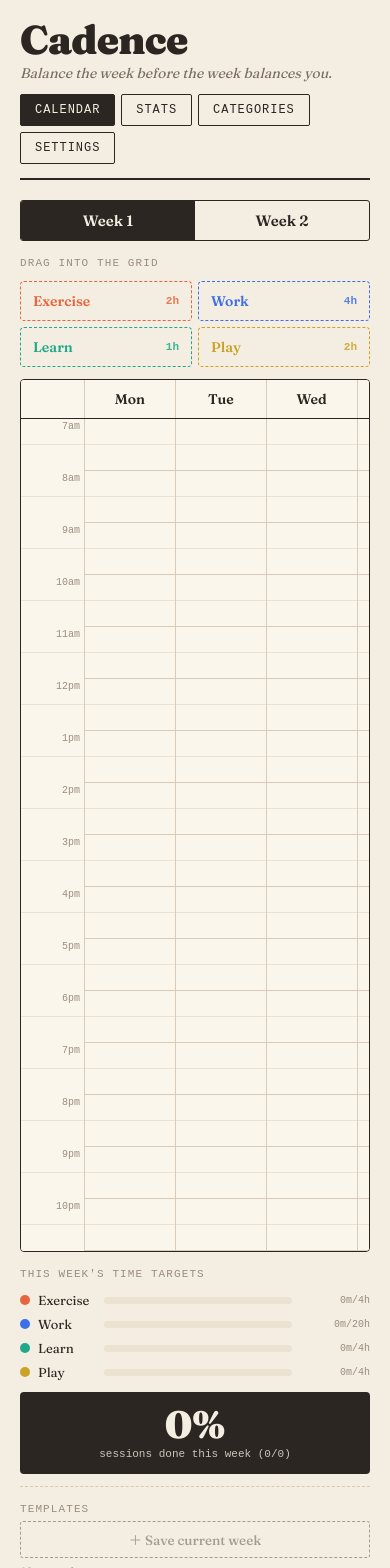
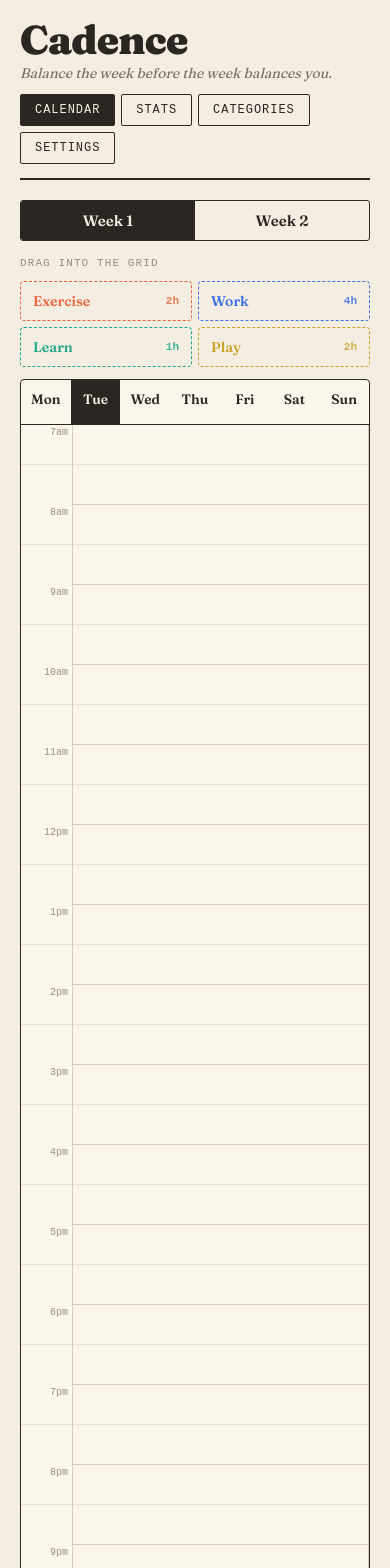
Before and after one commit to Malinovent/cadence, a React (Vite) app: page / in a window 390 px wide. Shown: the top 1568 px of the page. Built offline with nearby package versions, Linux system fonts and the light colour scheme; a web font is replaced by a local one.

Commit message:
Add one-day phone view with Mon-Sun strip and swipe
Co-Authored-By: Claude Opus 5.5 <noreply@anthropic.com>

```diff
--- a/src/App.tsx
+++ b/src/App.tsx
@@ -6,11 +6,14 @@ import Sidebar from "./components/Sidebar";
 import StatsView from "./components/StatsView";
 import WeekGrid from "./components/WeekGrid";
 import { useInteraction } from "./interaction/useInteraction";
-import type { WeekIndex } from "./lib/actions";
+import { moveBlock, type WeekIndex } from "./lib/actions";
+import { ROW_H_PHONE } from "./lib/constants";
+import { defaultDay } from "./lib/dayview";
 import { resolveDrop } from "./lib/gesture";
-import type { CadenceData } from "./lib/model";
+import type { Block, CadenceData } from "./lib/model";
 import type { StatsRange } from "./lib/stats";
 import { useCadence } from "./state/useCadence";
+import { useIsPhone } from "./state/useIsPhone";
 import { FONT_IMPORT, S } from "./styles";
 
 export default function App() {
@@ -20,6 +23,8 @@ export default function App() {
   const [statsRange, setStatsRange] = useState<StatsRange>("month");
   const [editingId, setEditingId] = useState<string | null>(null); // block open in the inline editor
   const [armedCatId, setArmedCatId] = useState<string | null>(null); // tap-to-place: armed tray category
+  const [phoneDay, setPhoneDay] = useState(() => defaultDay(0, new Date())); // phone: the one day shown, Mon = 0
+  const isPhone = useIsPhone();
 
   // drag-and-drop and resize for the tray and the grid (Pointer Events, see src/interaction)
   const interaction = useInteraction({
@@ -59,6 +64,13 @@ export default function App() {
     changeWeek(0);
   };
 
+  // editor day chips: move the block; on phone the view follows it, if it actually moved
+  const onMoveToDay = (p: Block, day: number) => {
+    const moved = moveBlock(data, activeWeek, p.id, day, p.start) !== data;
+    actions.moveBlock(activeWeek, p.id, day, p.start);
+    if (isPhone && moved && p.day !== day) setPhoneDay(day);
+  };
+
   // an import replaces everything; drop UI state that may point at old blocks
   const onReplace = (next: CadenceData) => {
     actions.replaceAll(next);
@@ -92,6 +104,8 @@ export default function App() {
             armedCatId={armedCatId}
             onPlaced={() => setArmedCatId(null)}
             actions={actions}
+            onMoveToDay={onMoveToDay}
+            {...(isPhone ? { rowH: ROW_H_PHONE, days: [phoneDay], phone: { day: phoneDay, setDay: setPhoneDay } } : {})}
           />
         </div>
       )}
--- a/src/components/WeekGrid.tsx
+++ b/src/components/WeekGrid.tsx
@@ -1,12 +1,14 @@
 import type React from "react";
+import { useEffect, useRef } from "react";
 import type { Interaction } from "../interaction/useInteraction";
 import type { WeekIndex } from "../lib/actions";
 import { DAY_END, DAY_START, DAYS, ROW_H, STEP } from "../lib/constants";
+import { daysWithBlocks, swipeDay } from "../lib/dayview";
 import { blockBox, dropPreview, resolveDrop, slotStartAt } from "../lib/gesture";
 import type { Block as BlockT, Category } from "../lib/model";
 import { fmtTime } from "../lib/time";
 import type { CadenceActions } from "../state/useCadence";
-import { line, paper2, S } from "../styles";
+import { ink, line, paper, paper2, S } from "../styles";
 import Block from "./Block";
 
 const SLOTS: number[] = [];
@@ -29,7 +31,13 @@ type Props = {
   >;
   rowH?: number; // px per 30-min row (desktop ROW_H)
   days?: readonly number[]; // day indexes shown as columns, Mon = 0 (desktop: all seven)
+  // phone one-day view: the day strip replaces the head row, swipes change day
+  phone?: { day: number; setDay: (day: number) => void };
+  onMoveToDay?: (p: BlockT, day: number) => void; // editor day chips (default: moveBlock)
 };
+
+// x/y where a touch went down on the grid body, and whether the engine dragged/resized since
+type SwipeStart = { x: number; y: number; busy: boolean };
 
 export default function WeekGrid({
   week,
@@ -43,9 +51,11 @@ export default function WeekGrid({
   actions,
   rowH = ROW_H,
   days = ALL_DAYS,
+  phone,
+  onMoveToDay: onMoveToDayProp,
 }: Props) {
   const { engine, state } = interaction;
-  const cols = `64px repeat(${days.length}, 1fr)`;
+  const cols = phone ? "52px 1fr" : `64px repeat(${days.length}, 1fr)`;
   const colHeight = SLOTS.length * rowH;
 
   // what the current drag would do: outline the landing spot, or highlight the block to tag
@@ -87,10 +97,35 @@ export default function WeekGrid({
     actions.removeBlock(p.id);
   };
 
-  const onMoveToDay = (p: BlockT, day: number) => actions.moveBlock(week, p.id, day, p.start);
+  const onMoveToDay = onMoveToDayProp ?? ((p: BlockT, day: number) => actions.moveBlock(week, p.id, day, p.start));
+
+  // phone: a horizontal swipe on the body changes day, unless the engine dragged or resized
+  const swipe = useRef<SwipeStart | null>(null);
+  const engineActive = !!(state.drag || state.resize);
+  useEffect(() => {
+    if (engineActive && swipe.current) swipe.current.busy = true;
+  }, [engineActive]);
+  const onTouchStart = (e: React.TouchEvent) => {
+    const t = e.touches[0];
+    swipe.current = e.touches.length === 1 && t ? { x: t.clientX, y: t.clientY, busy: engineActive } : null;
+  };
+  const onTouchEnd = (e: React.TouchEvent) => {
+    const s = swipe.current;
+    const t = e.changedTouches[0];
+    swipe.current = null;
+    if (!phone || !s || !t) return;
+    const next = swipeDay(phone.day, t.clientX - s.x, t.clientY - s.y, s.busy || engineActive);
+    if (next !== null) phone.setDay(next);
+  };
+  const onTouchCancel = () => {
+    swipe.current = null;
+  };
 
   return (
     <div ref={engine.setGrid} data-row-h={rowH} style={S.gridWrap}>
+      {phone ? (
+        <DayStrip day={phone.day} setDay={phone.setDay} hasBlocks={daysWithBlocks(blocks)} />
+      ) : (
         <div style={{ ...S.headRow, gridTemplateColumns: cols }}>
           <div style={S.corner} />
           {days.map((d) => (
@@ -99,7 +134,13 @@ export default function WeekGrid({
             </div>
           ))}
         </div>
-      <div style={{ ...S.bodyRow, gridTemplateColumns: cols }}>
+      )}
+      <div
+        style={phone ? { display: "grid", gridTemplateColumns: cols } : { ...S.bodyRow, gridTemplateColumns: cols }}
+        onTouchStart={phone ? onTouchStart : undefined}
+        onTouchEnd={phone ? onTouchEnd : undefined}
+        onTouchCancel={phone ? onTouchCancel : undefined}
+      >
         <div style={S.timeColWrap}>
           {SLOTS.map((t) => (
             <div key={t} style={{ ...S.timeLabel, height: rowH, opacity: t % 60 === 0 ? 1 : 0 }}>
@@ -149,3 +190,25 @@ export default function WeekGrid({
     </div>
   );
 }
+
+// phone: Mon-Sun strip in place of the head row; a dot marks days with blocks this week
+function DayStrip({ day, setDay, hasBlocks }: { day: number; setDay: (d: number) => void; hasBlocks: boolean[] }) {
+  return (
+    <div style={S.dayStrip}>
+      {DAYS.map((name, i) => {
+        const on = i === day;
+        return (
+          <button
+            key={name}
+            onClick={() => setDay(i)}
+            aria-pressed={on}
+            style={{ ...S.dayStripBtn, background: on ? ink : "transparent", color: on ? paper : ink }}
+          >
+            {name}
+            <span style={{ ...S.dayDot, background: hasBlocks[i] ? (on ? paper : "#9a8d7d") : "transparent" }} />
+          </button>
+        );
+      })}
+    </div>
+  );
+}
--- a/src/lib/constants.ts
+++ b/src/lib/constants.ts
@@ -3,7 +3,8 @@ import type { Category } from "./model";
 export const DAYS = ["Mon", "Tue", "Wed", "Thu", "Fri", "Sat", "Sun"] as const;
 export const DAY_START = 7 * 60; // 7:00
 export const DAY_END = 23 * 60; // 23:00
-export const ROW_H = 26; // fixed pixel height per 30-min slot row
+export const ROW_H = 26; // fixed pixel height per 30-min slot row (desktop)
+export const ROW_H_PHONE = 40; // phone one-day view (< 900px)
 export const STEP = 30; // fixed: 30-minute slots
 export const SNAP_THRESHOLD = 25; // minutes — within this, snap to a neighbor edge
 
--- /dev/null
+++ b/src/lib/dayview.ts
@@ -0,0 +1,45 @@
+// Pure helpers for the phone one-day view (SPEC "Phase 3 design" -> "Phone layout")
+// and for block text that must scale with the grid's row height.
+import type { WeekIndex } from "./actions";
+import { DAYS, ROW_H } from "./constants";
+import { BLOCK_GAP } from "./gesture";
+
+export const SWIPE_MIN_DX = 50; // px of horizontal travel for a swipe
+export const SWIPE_RATIO = 1.5; // |dx| must beat |dy| by this factor
+
+const LAST_DAY = DAYS.length - 1;
+
+// day index (Mon = 0) shown first: today on Week 1, Monday on Week 2
+export const defaultDay = (week: WeekIndex, now: Date): number => (week === 0 ? (now.getDay() + 6) % 7 : 0);
+
+// the day a horizontal swipe on the grid body lands on, or null when it is not a swipe.
+// Swipe left (dx < 0) = next day, right = previous; no wrap past Mon/Sun.
+// `busy`: the interaction engine dragged or resized during the gesture.
+export const swipeDay = (day: number, dx: number, dy: number, busy: boolean): number | null => {
+  if (busy) return null;
+  const ax = Math.abs(dx);
+  if (ax <= SWIPE_MIN_DX || ax <= SWIPE_RATIO * Math.abs(dy)) return null;
+  const next = dx < 0 ? day + 1 : day - 1;
+  return next < 0 || next > LAST_DAY ? null : next;
+};
+
+// A block's text thresholds were tuned in px on 26px rows. Compare in rows instead, so a
+// block shows the same text at the same duration whatever the row height. At ROW_H this is
+// exactly `height > legacyPx`.
+export const tallerThan = (height: number, rowH: number, legacyPx: number): boolean =>
+  (height + BLOCK_GAP) / rowH > (legacyPx + BLOCK_GAP) / ROW_H;
+
+// which optional lines a (non-editing) block has room for
+export const blockText = (
+  height: number,
+  rowH: number,
+  hasDesc: boolean,
+): { desc: boolean; time: boolean; descLines: 1 | 2 } => ({
+  desc: hasDesc && tallerThan(height, rowH, 44),
+  time: tallerThan(height, rowH, hasDesc ? 74 : 46),
+  descLines: tallerThan(height, rowH, 78) ? 2 : 1,
+});
+
+// per day (Mon = 0): does the week have any block on it (day strip dots)
+export const daysWithBlocks = (blocks: readonly { day: number }[]): boolean[] =>
+  DAYS.map((_, i) => blocks.some((b) => b.day === i));
--- /dev/null
+++ b/src/state/useIsPhone.ts
@@ -0,0 +1,23 @@
+import { useSyncExternalStore } from "react";
+
+// "phone" = viewport narrower than 900px, the same breakpoint as the .cadence-* stacking CSS
+// in styles.ts FONT_IMPORT (SPEC "Phase 3 design").
+export const PHONE_QUERY = "(max-width: 899px)";
+
+const query = (): MediaQueryList | null =>
+  typeof window !== "undefined" && typeof window.matchMedia === "function" ? window.matchMedia(PHONE_QUERY) : null;
+
+const subscribe = (onChange: () => void): (() => void) => {
+  const mq = query();
+  if (!mq) return () => {};
+  mq.addEventListener("change", onChange);
+  return () => mq.removeEventListener("change", onChange);
+};
+
+const getSnapshot = (): boolean => query()?.matches ?? false;
+const getServerSnapshot = (): boolean => false;
+
+// true on phone-width viewports; follows resizes and rotation
+export function useIsPhone(): boolean {
+  return useSyncExternalStore(subscribe, getSnapshot, getServerSnapshot);
+}
--- a/src/styles.ts
+++ b/src/styles.ts
@@ -332,6 +332,33 @@ export const S = {
     fontWeight: 600,
     borderRight: `1px solid ${line}`,
     fontSize: 14
+  },
+  // Phase 3: phone day strip, replaces headRow (SPEC "Phone layout")
+  dayStrip: {
+    display: "grid",
+    gridTemplateColumns: "repeat(7, 1fr)",
+    borderBottom: `1.5px solid ${ink}`
+  },
+  dayStripBtn: {
+    minHeight: 44,
+    padding: "6px 0",
+    border: "none",
+    background: "transparent",
+    color: ink,
+    fontFamily: "'Fraunces Variable', 'Fraunces', serif",
+    fontWeight: 600,
+    fontSize: "clamp(11px, 3.5vw, 14px)",
+    cursor: "pointer",
+    display: "flex",
+    flexDirection: "column",
+    alignItems: "center",
+    justifyContent: "center",
+    gap: 3
+  },
+  dayDot: {
+    width: 4,
+    height: 4,
+    borderRadius: "50%"
   },
   timeColWrap: {
     borderRight: `1px solid ${line}`
```
Also changed, not shown: src/components/Block.tsx (+7 -5 lines), 3 other files (tests, documents, lock files or other folders). Lines whose indentation alone changed are shown as unchanged.
